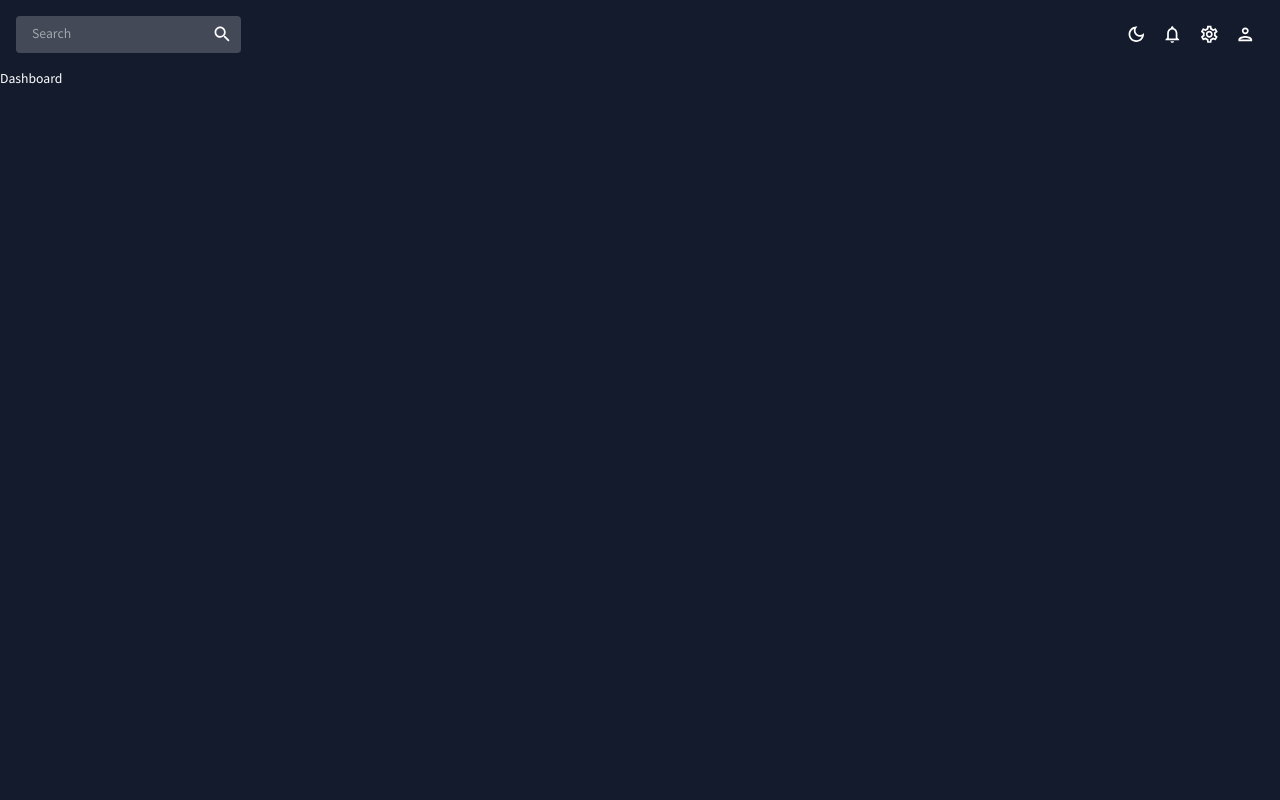
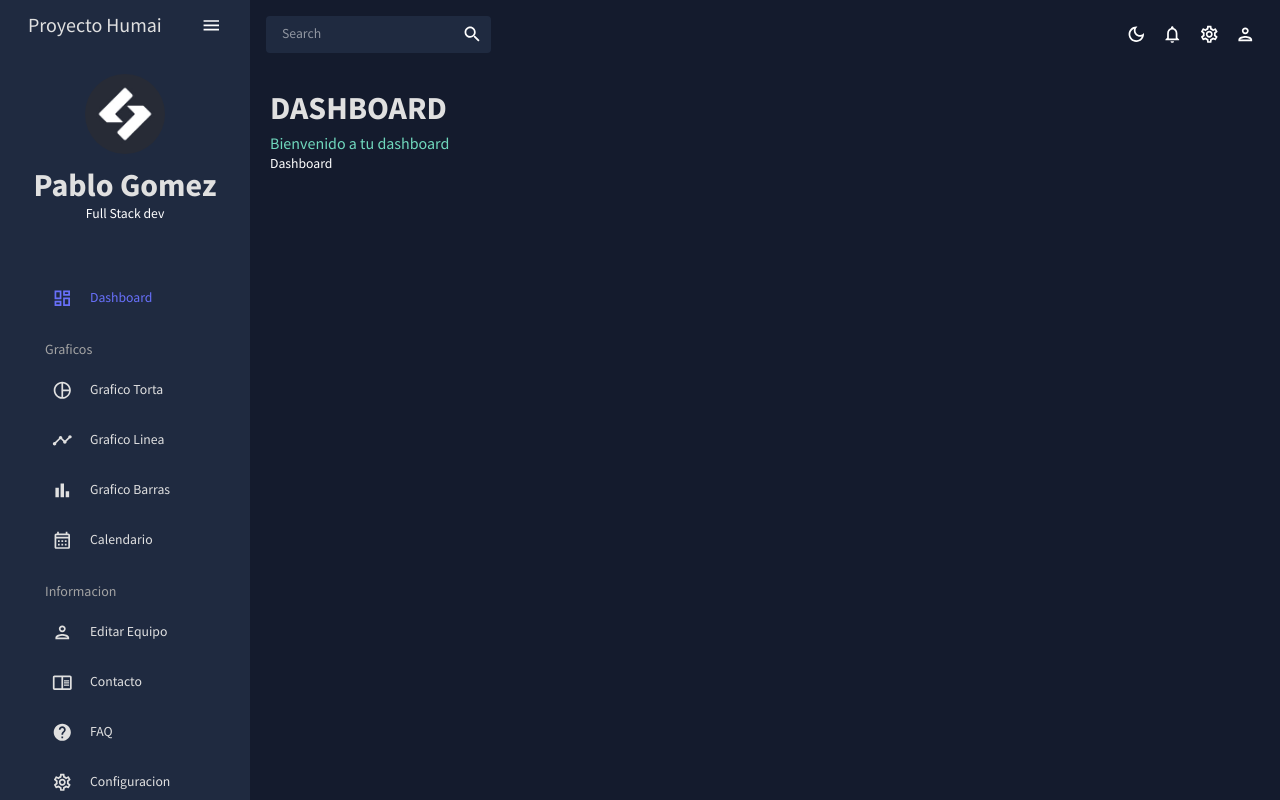
Before and after one commit to PabloSGomez50/humai-solar-panels, a React (Vite) app in the folder frontend_react/: page / in a window 1280 px wide. Built offline with nearby package versions, Linux system fonts and the light colour scheme.

Commit message:
Esquema principal de la pagina definido

```diff
--- a/frontend_react/src/App.css
+++ b/frontend_react/src/App.css
@@ -15,7 +15,7 @@ body {
 
 .app{
   width: 100%;
-  height: 100%;
+  height: 100vh;
   display: flex;
   position: relative;
 }
--- /dev/null
+++ b/frontend_react/src/components/Header.jsx
@@ -0,0 +1,31 @@
+import { Box, Typography, useTheme } from '@mui/material';
+import { tokens } from '../theme';
+
+
+const Header = ({title, subtitle}) => {
+
+    const theme = useTheme();
+    const colors = tokens(theme.palette.mode);
+
+    return (
+        <Box>
+            <Typography
+                variant='h2'
+                color={colors.grey[100]}
+                fontWeight='bold'
+                sx={{mb: '6px'}}
+            >
+                {title}
+            </Typography>
+
+            <Typography
+                variant='h5'
+                color={colors.greenAccent[400]}
+            >
+                {subtitle}
+            </Typography>
+        </Box>
+    )
+}
+
+export default Header;
--- a/frontend_react/src/components/Sidebar.jsx
+++ b/frontend_react/src/components/Sidebar.jsx
@@ -1,38 +1,160 @@
-import { useState } from 'react';
-import { Sidebar, Menu, MenuItem } from 'react-pro-sidebar';
+import React, { useState } from 'react';
+import { Link } from 'react-router-dom';
 import { Box, IconButton, Typography, useTheme } from '@mui/material';
-import { Link } from 'react-router-dom';
+import { Sidebar, Menu, MenuItem, useProSidebar } from 'react-pro-sidebar';
 import { tokens } from '../theme';
 
+import sidebarItems from './SidebarItems';
+
+import ProfilePic from '../assets/suprapixel.jpg';
+import MenuOutlinedIcon from "@mui/icons-material/MenuOutlined";
+import DashboardOutlinedIcon from '@mui/icons-material/DashboardOutlined';
+
+const Item = ({ title, to, icon, selected, setSelected }) => {
+
+    const theme = useTheme();
+    const colors = tokens(theme.palette.mode);
+
+    return (
+        <MenuItem
+            active={selected === title}
+            style={{ color: colors.grey[100] }}
+            onClick={() => setSelected(title)}
+            icon={icon}
+            component={<Link to={to}/>}
+        >
+            <Typography>{title}</Typography>
+        </MenuItem>
+    )
+}
 
 const SideBar = () => {
 
     const theme = useTheme();
     const colors = tokens(theme.palette.mode);
-    const [isCollapsed, setIsCollapsed] = useState(false);
     const [selected, setSelected] = useState('Dashboard');
+
+    const { collapseSidebar, collapsed } = useProSidebar();
+
 
     return (
         <Box
-            // sx={{
-            //     '& .pro-sidebar-inner': {
-            //         background: `${colors.primary[400]} !important`
-            //     },
-            //     '& .pro-icon-wrapper': {
-            //         backgroundColor: 'transparent !important'
-            //     },
-            //     '& .pro-inner-item': {
-            //         padding: '6px 35px 6px 20px !important'
-            //     },
-            //     '& .pro-inner-item:hover': {
-            //         color: '#868dfb !important'
-            //     },
-            //     '& .pro-menu-item.active': {
-            //         color: '#6870fa !important'
-            //     },
-            // }}
+            sx={{
+                display: 'flex',
+                height: '100%',
+                '& .ps-sidebar-container': {
+                    background: `${colors.primary[400]} !important`
+                },
+                '& .ps-menu-button': {
+                    backgroundColor: 'transparent !important',
+                },
+                '& .pro-inner-item': {
+                    padding: '6px 35px 6px 20px !important'
+                },
+                '& .ps-menu-root ul': {
+                    display: 'flex',
+                    flexDirection: 'column',
+                    gap: '1.5rem'
+                }
+                ,
+                '& .ps-menu-button:hover': {
+                    color: '#9ca2ff !important'
+                },
+                '& .ps-menu-button.ps-active': {
+                    color: '#6870fa !important'
+                },
+            }}
         >
+            <Sidebar style={{ border: 'none'}} >
+                <Menu>
+                    <MenuItem
+                        onClick={() => collapseSidebar()}
+                        icon={collapsed ? <MenuOutlinedIcon /> : undefined}
+                    >
+                        {!collapsed && (
+                            <Box
+                                display="flex"
+                                justifyContent="space-between"
+                                alignItems="center"
+                                ml="0.5rem"
+                            >
+                                <Typography variant="h4" color={colors.grey[100]}>
+                                    Proyecto Humai
+                                </Typography>
 
+                                <IconButton>
+                                    <MenuOutlinedIcon />
+                                </IconButton>
+                            </Box>
+                        )}
+                    </MenuItem>
+
+                    {!collapsed && (
+                        <Box mb='1.5rem'>
+                            <Box display='flex' justifyContent='center' alignItems='center'>
+                                <img
+                                    alt='profile-user'
+                                    width='80px'
+                                    height='80px'
+                                    src={ProfilePic}
+                                    style={{ cursor: 'pointer', borderRadius: '50%' }}
+                                />
+                            </Box>
+
+                            <Box textAlign='center'>
+                                <Typography
+                                    variant='h2'
+                                    color={colors.grey[100]}
+                                    fontWeight='bold'
+                                    sx={{ mt: '0.75rem' }}
+                                >
+                                    Pablo Gomez
+                                </Typography>
+                                <Typography
+
+                                >
+                                    Full Stack dev
+                                </Typography>
+                            </Box>
+                        </Box>
+                    )}
+
+                    {!collapsed && (
+                        <Box paddingLeft={collapsed ? undefined : '10%'}>
+                            <Item
+                                title='Dashboard'
+                                to='/'
+                                icon={<DashboardOutlinedIcon />}
+                                selected={selected}
+                                setSelected={setSelected}
+                            />
+
+                            {sidebarItems.map(section =>
+                            <React.Fragment key={section.name}>
+                                <Typography
+                                    variant="h6"
+                                    color={colors.grey[300]}
+                                    sx={{ m: "15px 0 5px 20px" }}
+                                >
+                                    {section.name}
+                                </Typography>
+                                {section.data.map(item =>
+                                    <Item
+                                        key={item.title}
+                                        title={item.title}
+                                        to={item.to}
+                                        icon={<item.icon />}
+                                        selected={selected}
+                                        setSelected={setSelected}
+
+                                    />
+                                )}
+                            </React.Fragment>
+                            )}
+                        </Box>
+                    )}
+                </Menu>
+            </Sidebar>
         </Box>
     )
 }
--- /dev/null
+++ b/frontend_react/src/components/SidebarItems.js
@@ -0,0 +1,62 @@
+import PersonOutlinedIcon from "@mui/icons-material/PersonOutlined";
+import HelpOutlinedIcon from "@mui/icons-material/HelpOutlined";
+import ChromeReaderModeOutlinedIcon from '@mui/icons-material/ChromeReaderModeOutlined';
+import TimelineOutlinedIcon from '@mui/icons-material/TimelineOutlined';
+import PieChartOutlineOutlinedIcon from "@mui/icons-material/PieChartOutlineOutlined";
+import SettingsOutlinedIcon from '@mui/icons-material/SettingsOutlined';
+import BarChartOutlinedIcon from '@mui/icons-material/BarChartOutlined';
+import CalendarMonthOutlinedIcon from '@mui/icons-material/CalendarMonthOutlined';
+
+export default [
+    {
+        name: 'Graficos',
+        data: [
+            {
+                title: 'Grafico Torta',
+                to: '/pie',
+                icon: PieChartOutlineOutlinedIcon
+            },
+            {
+                title: 'Grafico Linea',
+                to: '/line',
+                icon: TimelineOutlinedIcon
+            },
+            {
+                title: 'Grafico Barras',
+                to: '/bar',
+                icon: BarChartOutlinedIcon
+            },
+            {
+                title: 'Calendario',
+                to: '/calendar',
+                icon: CalendarMonthOutlinedIcon
+            },
+        ]
+    },
+    {
+        name: 'Informacion',
+        data: [
+            {
+                title: 'Editar Equipo',
+                to: '/team',
+                icon: PersonOutlinedIcon
+            },
+            {
+                title: 'Contacto',
+                to: '/contacts',
+                icon: ChromeReaderModeOutlinedIcon
+            },
+            {
+                title: 'FAQ',
+                to: '/faq',
+                icon: HelpOutlinedIcon
+            },
+            {
+                title: 'Configuracion',
+                to: '/settings',
+                icon: SettingsOutlinedIcon
+            },
+
+        ],
+    },
+]
--- a/frontend_react/src/pages/Dashboard.jsx
+++ b/frontend_react/src/pages/Dashboard.jsx
@@ -1,11 +1,16 @@
+import { Box } from "@mui/material";
+import Header from "../components/Header";
 
 
 const Dashboard = () => {
 
     return (
-        <div>
+        <Box m='1.25rem'>
+            <Box display='flex' justifyContent='space-between' alignItems='center'>
+                <Header title='DASHBOARD' subtitle='Bienvenido a tu dashboard'/>
+            </Box>
             Dashboard
-        </div>
+        </Box>
     )
 }
 
--- /dev/null
+++ b/frontend_react/src/pages/Graficos/Bar.jsx
@@ -0,0 +1,12 @@
+import { Box } from "@mui/material";
+
+const Bar = () => {
+
+    return (
+        <Box>
+            Bar
+        </Box>
+    )
+}
+
+export default Bar;
--- /dev/null
+++ b/frontend_react/src/pages/Graficos/Calendar.jsx
@@ -0,0 +1,12 @@
+import { Box } from "@mui/material";
+
+const Calendar = () => {
+
+    return (
+        <Box>
+            Calendar
+        </Box>
+    )
+}
+
+export default Calendar;
--- a/frontend_react/src/pages/Team.jsx
+++ b/frontend_react/src/pages/Team.jsx
@@ -1,11 +1,12 @@
-
+import { Box, Typography, useTheme } from "@mui/material";
+import { DataGrid } from '@mui/x-data-grid';
 
 const Team = () => {
 
     return (
-        <div>
+        <Box>
             Team
-        </div>
+        </Box>
     )
 }
 
--- a/frontend_react/src/theme.js
+++ b/frontend_react/src/theme.js
@@ -19,7 +19,7 @@ export const tokens = (mode) => ({
                 100: "#d0d1d5",
                 200: "#a1a4ab",
                 300: "#727681",
-                400: "#434957",
+                400: "#1f2a40",
                 500: "#141b2d",
                 600: "#101624",
                 700: "#0c101b",
```
Also changed, not shown: frontend_react/src/App.jsx (+12 -2 lines), frontend_react/src/assets/suprapixel.jpg (added), frontend_react/src/pages/Graficos/Line.jsx (renamed from frontend_react/src/pages/Line.jsx), frontend_react/src/pages/Graficos/Pie.jsx (renamed from frontend_react/src/pages/Pie.jsx).
